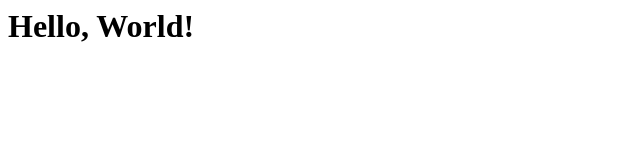
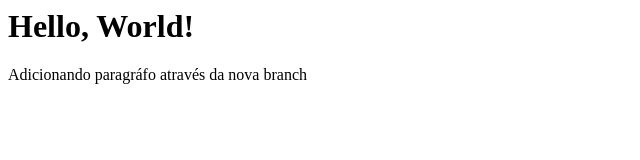
Before and after one commit to tiburci0/Curso-Git-Github, a plain HTML site: page index.html in a window 1280 px wide. Shown: the whole page, without its empty margins (0-640 px from the left). Drawn offline with Linux system fonts and the light colour scheme.

Commit message:
Criando paragrafo

```diff
--- a/index.html
+++ b/index.html
@@ -1 +1,3 @@
 <h1>Hello, World!</h1>
+
+<p>Adicionando paragráfo através da nova branch</p>
```
